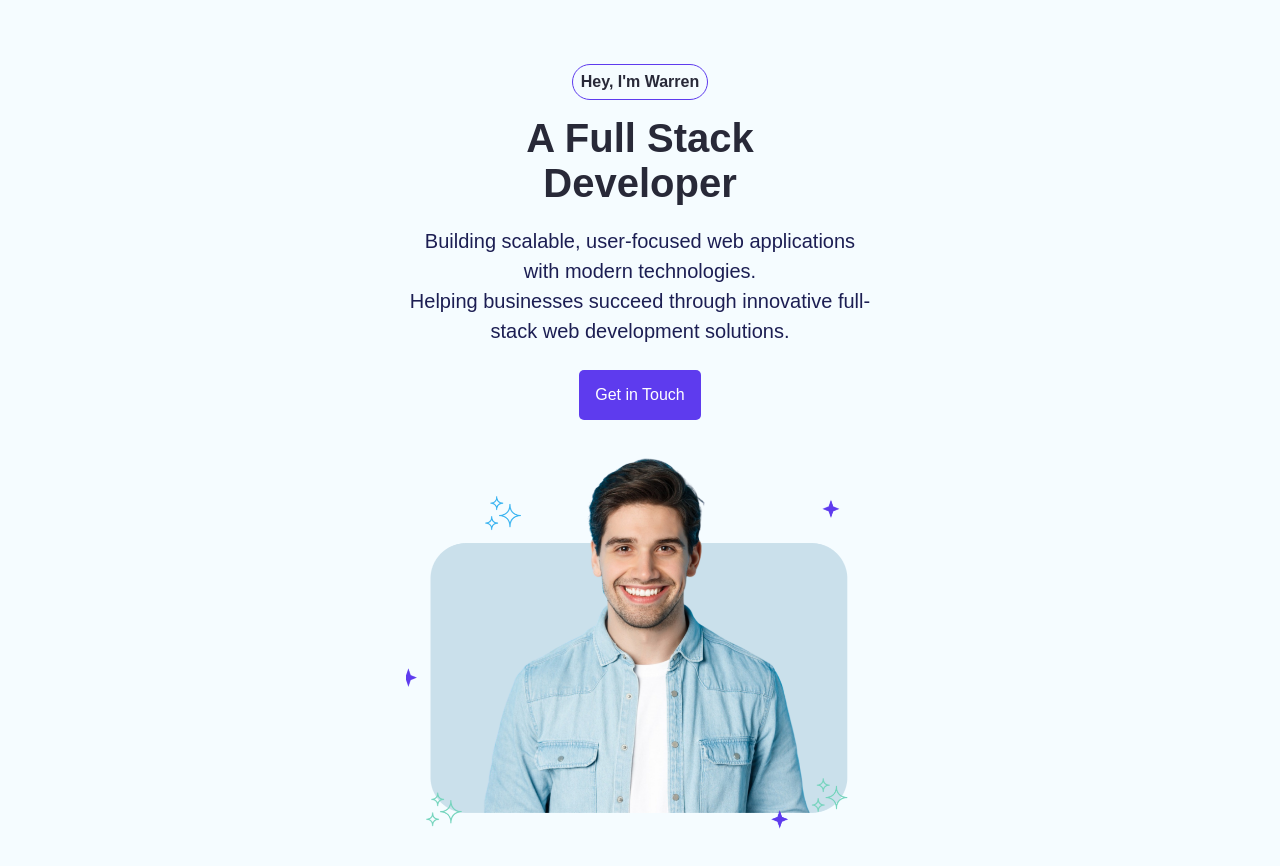
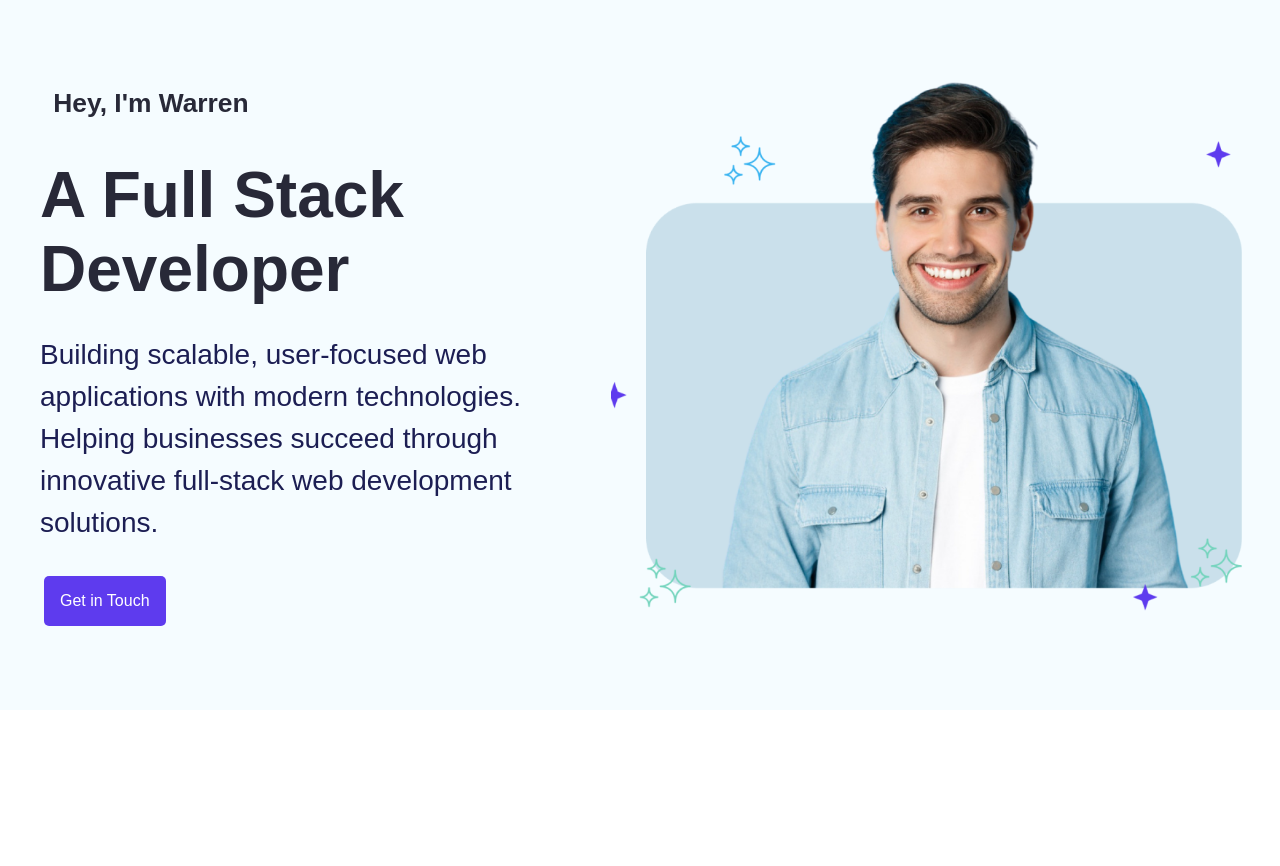
Before and after one commit to Ambush08/Personal-Portfolio, a React (Vite) app: page / in a window 1280 px wide. Shown: the top 866 px of the page. After the commit the page ends 800 px from the top, so only its background shows below. Built offline with nearby package versions, Linux system fonts and the light colour scheme.

Commit message:
Style the hero component

```diff
--- a/src/Pages/Home/Home.css
+++ b/src/Pages/Home/Home.css
@@ -40,6 +40,11 @@
     border-radius: 25px;
 }
 
+.hero-intro:hover{
+    color: var(--primary);
+    font-weight: bold;
+}
+
 .hero-title{
     text-align: center;
     font-size: 2.5rem;
@@ -55,3 +60,92 @@
     min-width: 250px;
     margin-top: 1em;
 }
+
+/* Media Queries*/
+@media(min-width: 468px){
+    .container{
+        max-width: 767px;
+    }
+
+    .hero-intro{
+        font-size: 1.25rem;
+    }
+
+    .hero-title{
+        font-size: 2.75rem;
+    }
+
+    .hero-info{
+        font-size: 1.35rem;
+    }
+
+    .btn-primary{
+        font-size: 1.5rem;
+    }
+}
+
+@media(min-width:768px){
+    .container{
+        max-width: 1023px;
+    }
+
+    .hero-intro{
+        font-size: 1.45rem;
+    }
+
+    .hero-title{
+        font-size: 3rem;
+    }
+
+    .hero-info{
+        font-size: 1.5rem;
+    }
+}
+
+@media(min-width:1024px){
+    .container{
+        max-width: 1443px;
+        flex-direction: row;
+    }
+
+    .hero-content{
+        align-items: start;
+        justify-content: center;
+        margin-left: 1.5em;
+        padding: 1em;
+    }
+
+    .hero-intro{
+        text-align: left;
+        font-size: 1.5rem;
+        border: none;
+    }
+
+    .hero-title{
+    text-align: left;
+    font-size: 3.5rem;
+    }
+
+    .hero-info{
+    text-align: left;
+    font-size: 1.55rem;
+    }
+}
+
+@media(min-width: 1144px){
+    .container{
+        width: 100%;
+    }
+
+    .hero-intro{
+        font-size: 1.65rem;
+    }
+
+    .hero-title{
+        font-size: 4rem;
+    }
+
+    .hero-info{
+        font-size: 1.75rem;
+    }
+}
```
